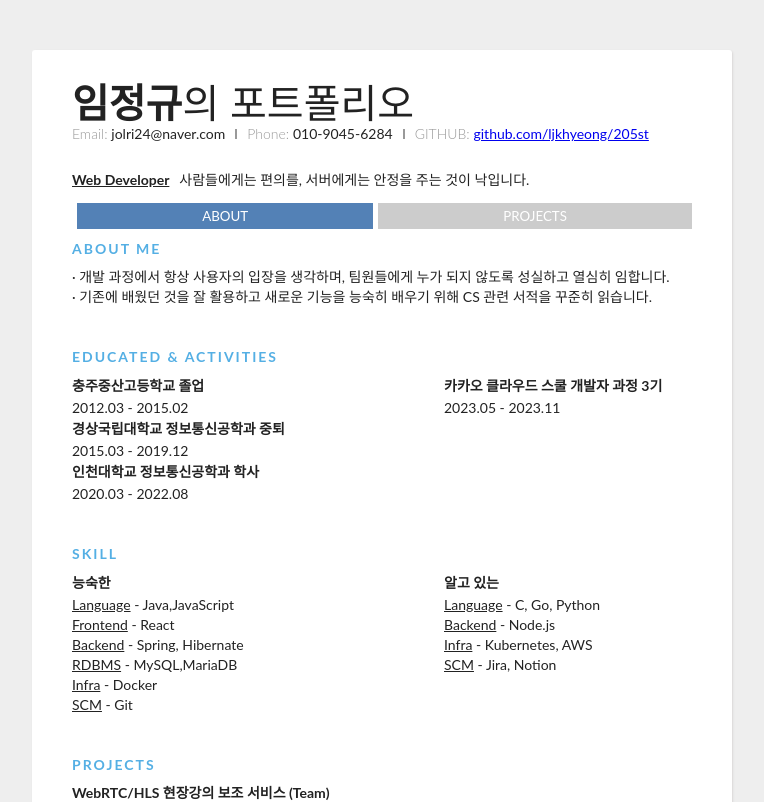
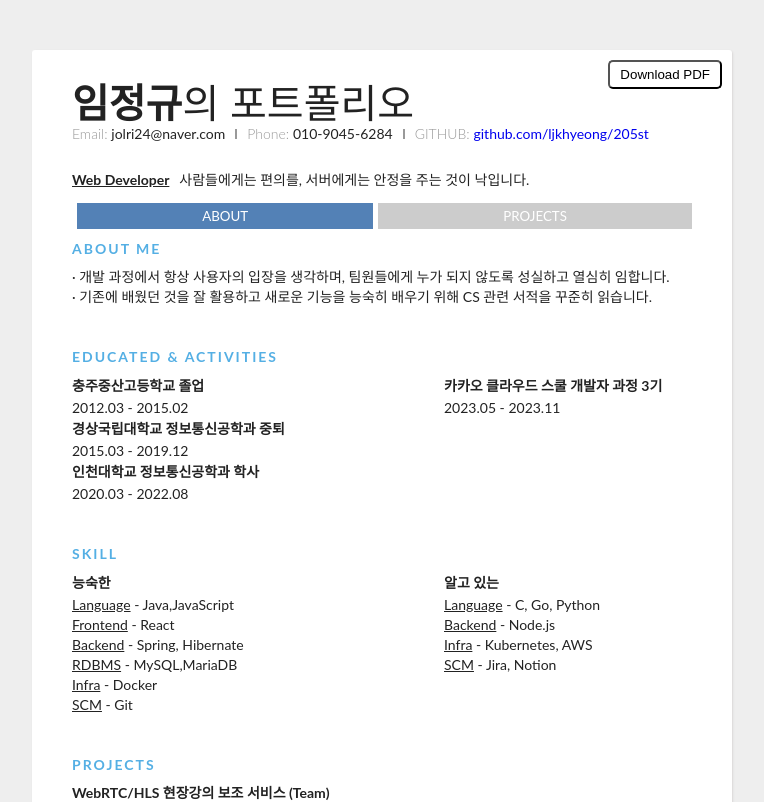
Before and after one commit to ljkhyeong/portfolio, a React (Create React App) app: page / in a window 1280 px wide. Shown: the top 802 px of the page, without its empty margins (258-1022 px from the left). Built offline with nearby package versions, Linux system fonts and the light colour scheme.

Commit message:
Feat: Add download pdf button

```diff
--- a/src/component/Main.js
+++ b/src/component/Main.js
@@ -35,6 +35,12 @@ const Main = () => {
         </button>
       </div>
       {renderTab()}
+      <a
+        href="포트폴리오_임정규_최신.pdf"
+        download="포트폴리오_임정규_최신.pdf"
+      >
+        <button className="pdf-download-btn">Download PDF</button>
+      </a>
     </div>
   );
 };
--- a/src/css/Main.css
+++ b/src/css/Main.css
@@ -18,7 +18,12 @@
     padding-bottom: 50px;
   }
 
+  a {
+    text-decoration: none;
+  }
+
   .container {
+    position: relative;
     max-width: 700px;
     background: #fff;
     margin: 0px auto 0px;
@@ -185,10 +190,28 @@
   }
 
   .tab-active {
-    background-color: #5381b6;;
+    background-color: #5381b6;
   }
 
 
   .addr-line {
     text-decoration-line:underline;
   }
+
+  .pdf-download-btn {
+    position: absolute;
+    top: 10px;
+    right: 10px;
+    padding: 5px 10px;
+    background-color: transparent;
+    color: black;
+    border: 1px 1px black;
+    border-radius: 5px;
+    cursor: pointer;
+    transition: 0.3s;
+  }
+
+  .pdf-download-btn:hover {
+    background-color: #5381b6;
+    color: white;
+  }
```
Also changed, not shown: 1 other file (tests, documents, lock files or other folders).
